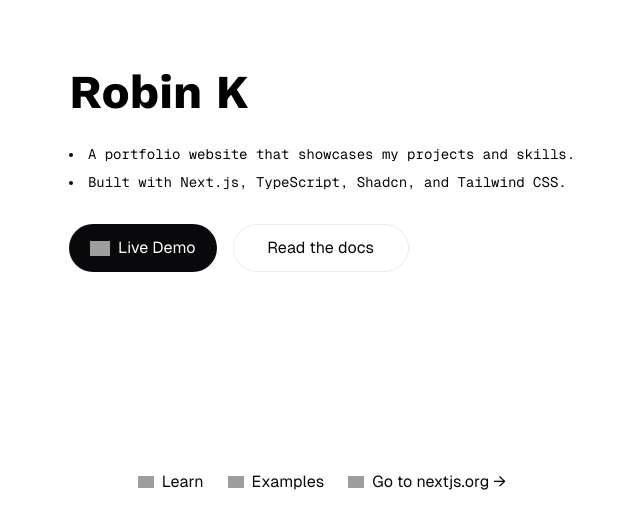
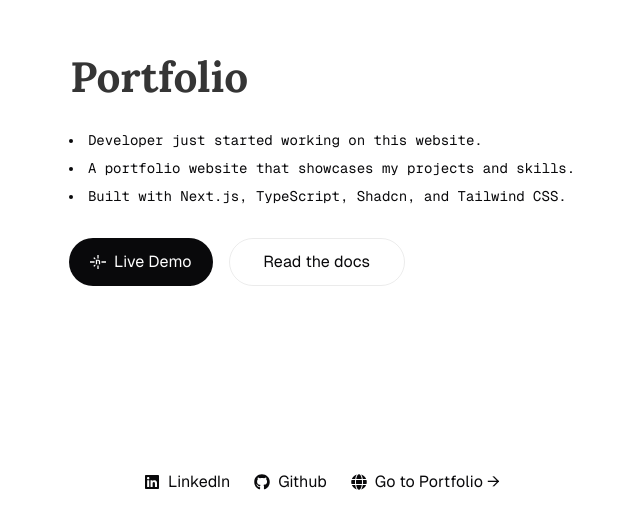
Before and after one commit to Robin-Kurian/robin-portfolio-frontend, a Next.js app: page / in a window 1280 px wide. Shown: the part 228-756 px from the top of the page, without its empty margins (318-958 px from the left). Built offline with nearby package versions, Linux system fonts and the light colour scheme; grey boxes are pictures that could not be loaded.

Commit message:
Refactor: home page content, add icons from react-icons

```diff
--- a/src/app/page.tsx
+++ b/src/app/page.tsx
@@ -1,18 +1,22 @@
 import Image from "next/image";
-
+import { FaLinkedin, FaGithub, FaGlobe } from "react-icons/fa";
+import { SiNetlify } from "react-icons/si";
 export default function Home() {
   return (
     <div className="grid grid-rows-[20px_1fr_20px] items-center justify-items-center min-h-screen p-8 pb-20 gap-16 sm:p-20 font-[family-name:var(--font-geist-sans)]">
       <main className="flex flex-col gap-8 row-start-2 items-center sm:items-start">
         <Image
           className="dark:invert"
-          src="/icons/robin.svg"
-          alt="Next.js logo"
+          src="/icons/portfolio.svg"
+          alt="Portfolio logo"
           width={180}
           height={38}
           priority
         />
         <ul className="list-inside list-disc text-sm text-center sm:text-left font-[family-name:var(--font-geist-mono)]">
+          <li className="mb-2">
+            Developer just started working on this website.
+          </li>
           <li className="mb-2">
             A portfolio website that showcases my projects and skills.
           </li>
@@ -28,10 +32,8 @@ export default function Home() {
             target="_blank"
             rel="noopener noreferrer"
           >
-            <Image
-              className="dark:invert"
-              src="https://nextjs.org/icons/vercel.svg"
-              alt="Vercel logomark"
+            <SiNetlify
+              aria-hidden
               width={20}
               height={20}
             />
@@ -50,48 +52,42 @@ export default function Home() {
       <footer className="row-start-3 flex gap-6 flex-wrap items-center justify-center">
         <a
           className="flex items-center gap-2 hover:underline hover:underline-offset-4"
-          href="https://nextjs.org/learn?utm_source=create-next-app&utm_medium=appdir-template-tw&utm_campaign=create-next-app"
+          href="hhttps://www.linkedin.com/in/developer-robin-kurian/"
           target="_blank"
           rel="noopener noreferrer"
         >
-          <Image
+          <FaLinkedin
             aria-hidden
-            src="https://nextjs.org/icons/file.svg"
-            alt="File icon"
             width={16}
             height={16}
           />
-          Learn
+          LinkedIn
         </a>
         <a
           className="flex items-center gap-2 hover:underline hover:underline-offset-4"
-          href="https://vercel.com/templates?framework=next.js&utm_source=create-next-app&utm_medium=appdir-template-tw&utm_campaign=create-next-app"
+          href="https://github.com/Robin-Kurian/robin-portfolio-frontend/"
           target="_blank"
           rel="noopener noreferrer"
         >
-          <Image
+          <FaGithub
             aria-hidden
-            src="https://nextjs.org/icons/window.svg"
-            alt="Window icon"
             width={16}
             height={16}
           />
-          Examples
+          Github
         </a>
         <a
           className="flex items-center gap-2 hover:underline hover:underline-offset-4"
-          href="https://nextjs.org?utm_source=create-next-app&utm_medium=appdir-template-tw&utm_campaign=create-next-app"
+          href="https://robink.netlify.app/"
           target="_blank"
           rel="noopener noreferrer"
         >
-          <Image
+          <FaGlobe
             aria-hidden
-            src="https://nextjs.org/icons/globe.svg"
-            alt="Globe icon"
             width={16}
             height={16}
           />
-          Go to nextjs.org →
+          Go to Portfolio →
         </a>
       </footer>
     </div>
```
Also changed, not shown: public/icons/portfolio.svg (added).
